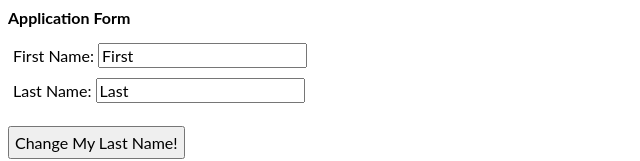
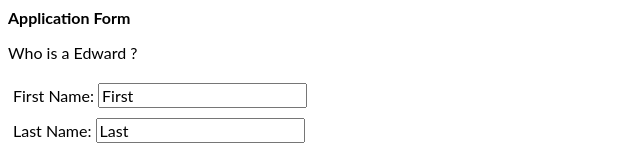
Before and after one commit to edwardgazitonline/rxngforms, an Angular app: page / in a window 1280 px wide. Shown: the top 161 px of the page, without its empty margins (0-640 px from the left). Built offline with nearby package versions, Linux system fonts and the light colour scheme.

Commit message:
3 files modified

```diff
--- a/src/app/app.component.html
+++ b/src/app/app.component.html
@@ -1,4 +1,5 @@
 <h1>Application Form</h1>
+<p> Who is a {{boss}} ?</p>
 <label>
   First Name:
   <input type="text" [formControl]="firstNameControl" />
--- a/src/app/app.component.ts
+++ b/src/app/app.component.ts
@@ -11,6 +11,8 @@ import { FormControl } from '@angular/forms';
   styleUrls: ['./app.component.css'],
 })
 export class AppComponent {
+
+  boss = 'Edward';
 
   firstNameControl = new FormControl('First');
   lastNameControl = new FormControl('Last');
--- a/src/app/edward/edward.component.ts
+++ b/src/app/edward/edward.component.ts
@@ -1,4 +1,4 @@
-import { Component, OnInit } from '@angular/core';
+import { Component, OnInit,Output } from '@angular/core';
 
 @Component({
   selector: 'app-edward',
@@ -8,6 +8,7 @@ import { Component, OnInit } from '@angular/core';
 export class EdwardComponent implements OnInit {
   edwardsname:string;
 
+
   constructor() {
     this.edwardsname = "Genius"
    }
```
